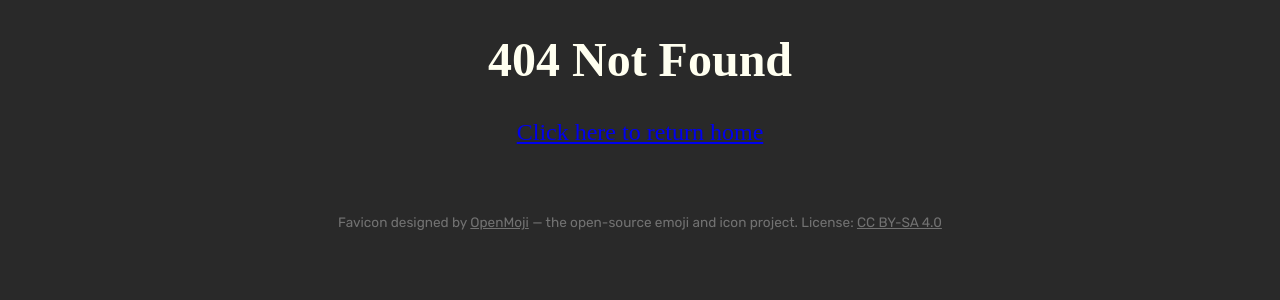
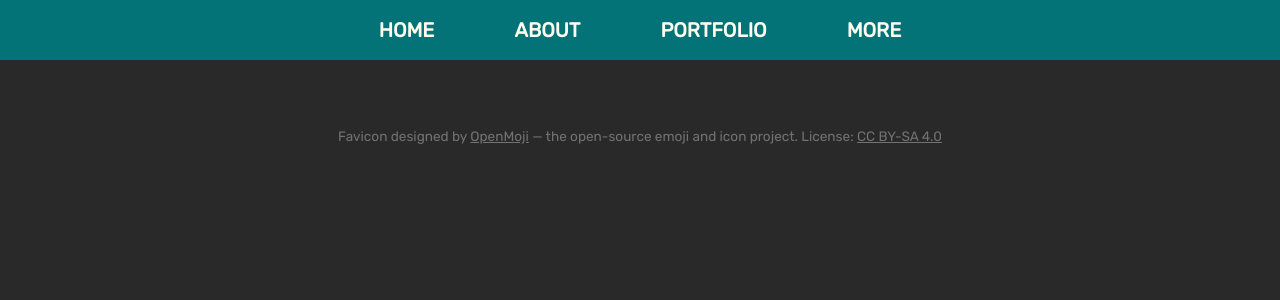
Before and after one commit to rstacks/my-website, a React (Vite) app: page /portfolio in a window 1280 px wide. Before the commit this address had no page. Shown: the top 300 px of the page. Built offline with nearby package versions, Linux system fonts and the light colour scheme.

Commit message:
Added PORTFOLIO page

```diff
--- a/src/App.jsx
+++ b/src/App.jsx
@@ -2,8 +2,8 @@ import "./styles.css"
 import { BrowserRouter, Routes, Route } from "react-router-dom"
 import { Home } from "./pages/Home"
 import { About } from "./pages/About"
+import { Portfolio } from "./pages/Portfolio"
 import { NotFound } from "./pages/NotFound"
-//import { useState } from 'react'
 
 function App() {
   return (
@@ -12,6 +12,7 @@ function App() {
         <Route index element={<Home />} />
         <Route path="/home" element={<Home />} />
         <Route path="/about" element={<About />} />
+        <Route path="/portfolio" element={<Portfolio />} />
         <Route path="*" element={<NotFound />} />
       </Routes>
     </BrowserRouter>
--- a/src/components/Nav.jsx
+++ b/src/components/Nav.jsx
@@ -66,7 +66,9 @@ export function Nav() {
         <li className="main-nav-link">
           <a href="/about" className="main-nav-anchor">ABOUT</a>
         </li>
-        <li className="main-nav-link">PORTFOLIO</li>
+        <li className="main-nav-link">
+          <a href="/portfolio" className="main-nav-anchor">PORTFOLIO</a>
+        </li>
         <li className="main-nav-link">MORE</li>
       </ul>
     </nav>
--- /dev/null
+++ b/src/pages/Portfolio.jsx
@@ -0,0 +1,18 @@
+import { Helmet, HelmetProvider } from "react-helmet-async"
+import { Nav } from "../components/Nav"
+import { Header } from "../components/Header"
+import { Footer } from "../components/Footer"
+
+export function Portfolio() {
+  return (
+    <HelmetProvider>
+      <Helmet>
+        <title>Portfolio | Robert Stacks</title>
+        <link rel="icon" href="images/quals-icon.ico" />
+      </Helmet>
+      <Nav />
+
+      <Footer />
+    </HelmetProvider>
+  );
+}
```
